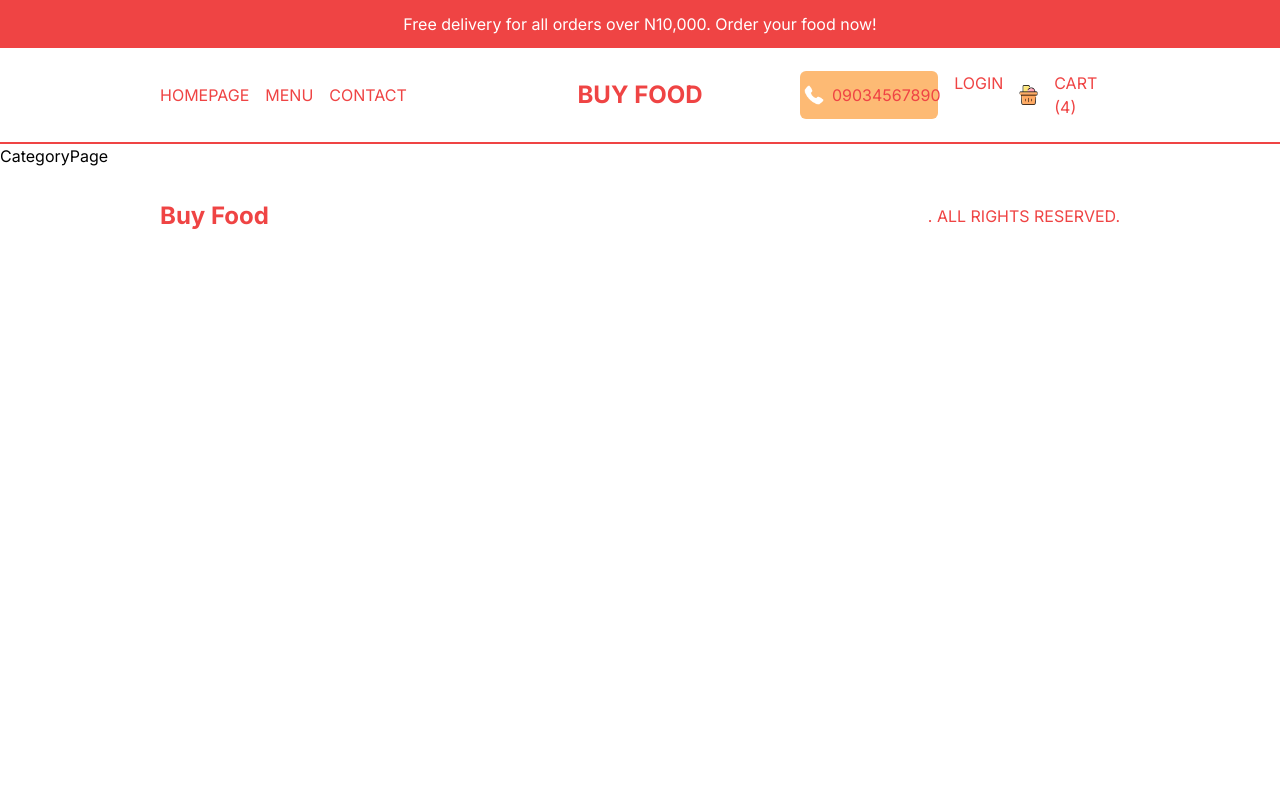
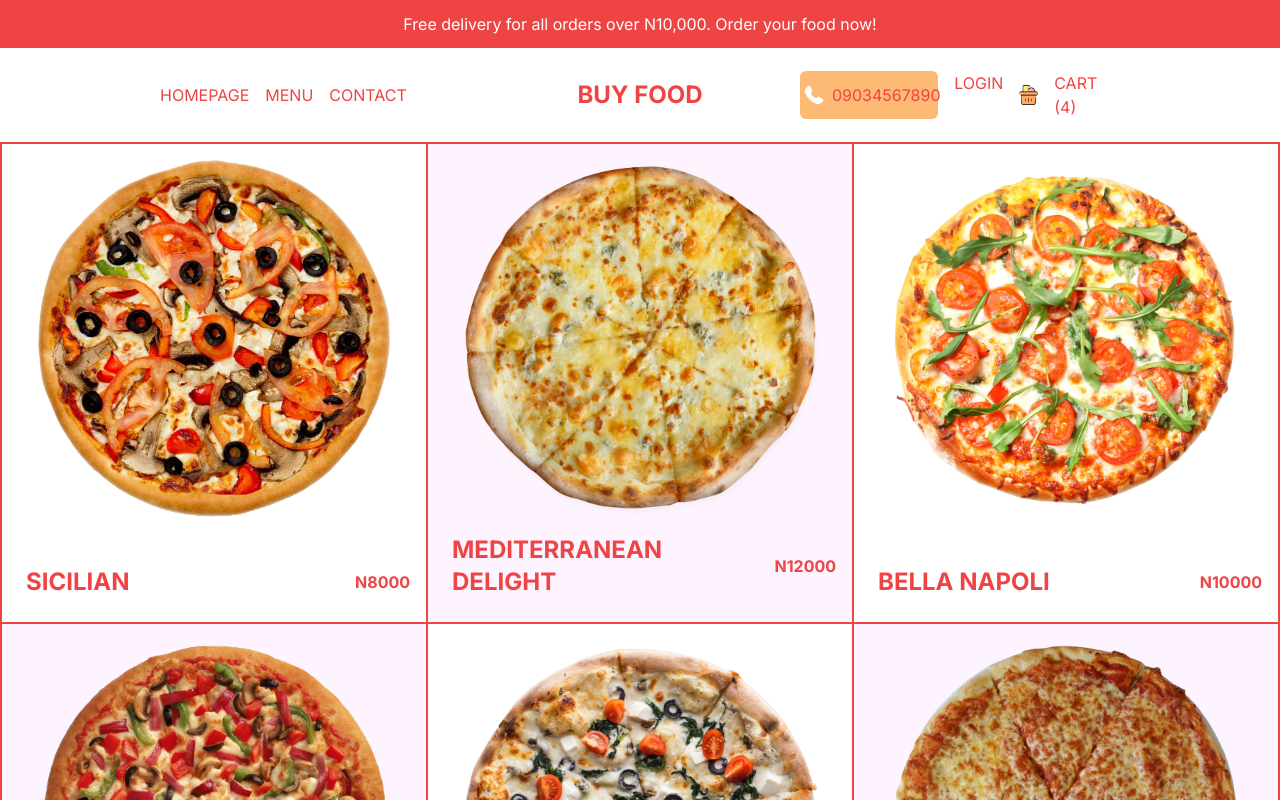
Before and after one commit to CakeZaddy/Buy-Food-NG, a Next.js app: page /menu/burgers in a window 1280 px wide. Shown: the top 800 px of the page. Built offline with nearby package versions, Linux system fonts and the light colour scheme.

Commit message:
Added pizza category page for the UI

```diff
--- a/src/app/menu/[category]/page.jsx
+++ b/src/app/menu/[category]/page.jsx
@@ -1,7 +1,43 @@
+import { pizzas } from '@/data'
+import Image from 'next/image'
+import Link from 'next/link'
 import React from 'react'
 
 const CategoryPage = () => {
-  return <div>CategoryPage</div>
+  return (
+    <div
+      className='flex flex-wrap text-red-500 border-l-2
+border-red-500'
+    >
+      {pizzas.map((item) => (
+        <Link
+          href={`/product/${item.id}`}
+          key={item.id}
+          className='w-full h-[60vh] border-r-2 border-b-2 border-red-500 sm:w-1/2 lg:w-1/3 p-4 flex flex-col justify-between group even:bg-fuchsia-50 '
+        >
+          {/* Image Container */}
+          {item.img && (
+            <div className='relative h-[80%]'>
+              <Image
+                src={item.img}
+                alt={item.title}
+                fill
+                className='object-contain'
+              />
+            </div>
+          )}
+          {/* Text Container */}
+          <div className='flex items-center justify-between font-bold'>
+            <h1 className='text-2xl uppercase p-2'>{item.title}</h1>
+            <h2 className='group-hover:hidden'>N{item.price}</h2>
+            <button className='hidden group-hover:block bg-red-500 text-white uppercase rounded-md p-2'>
+              Add To Cart
+            </button>
+          </div>
+        </Link>
+      ))}
+    </div>
+  )
 }
 
 export default CategoryPage
```
